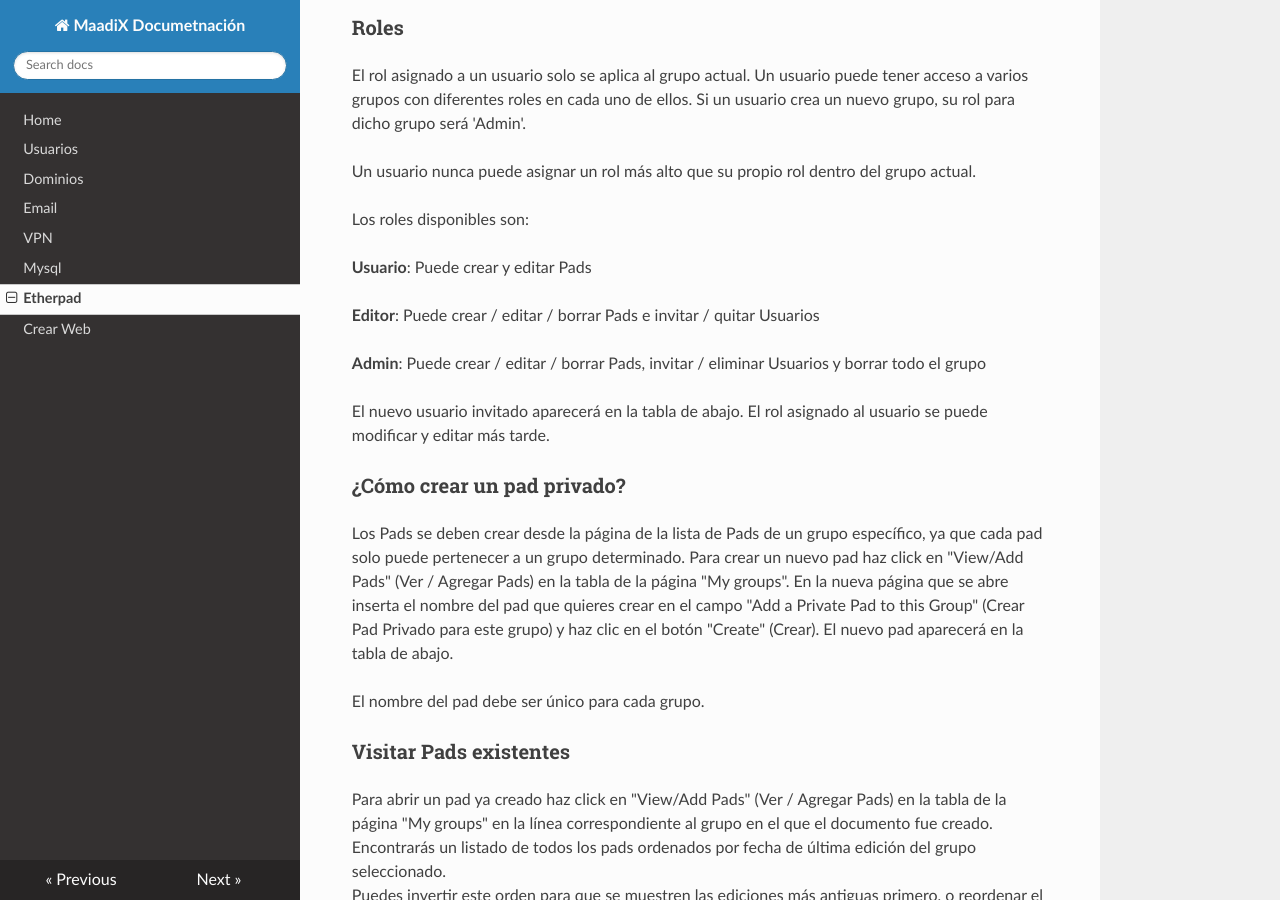
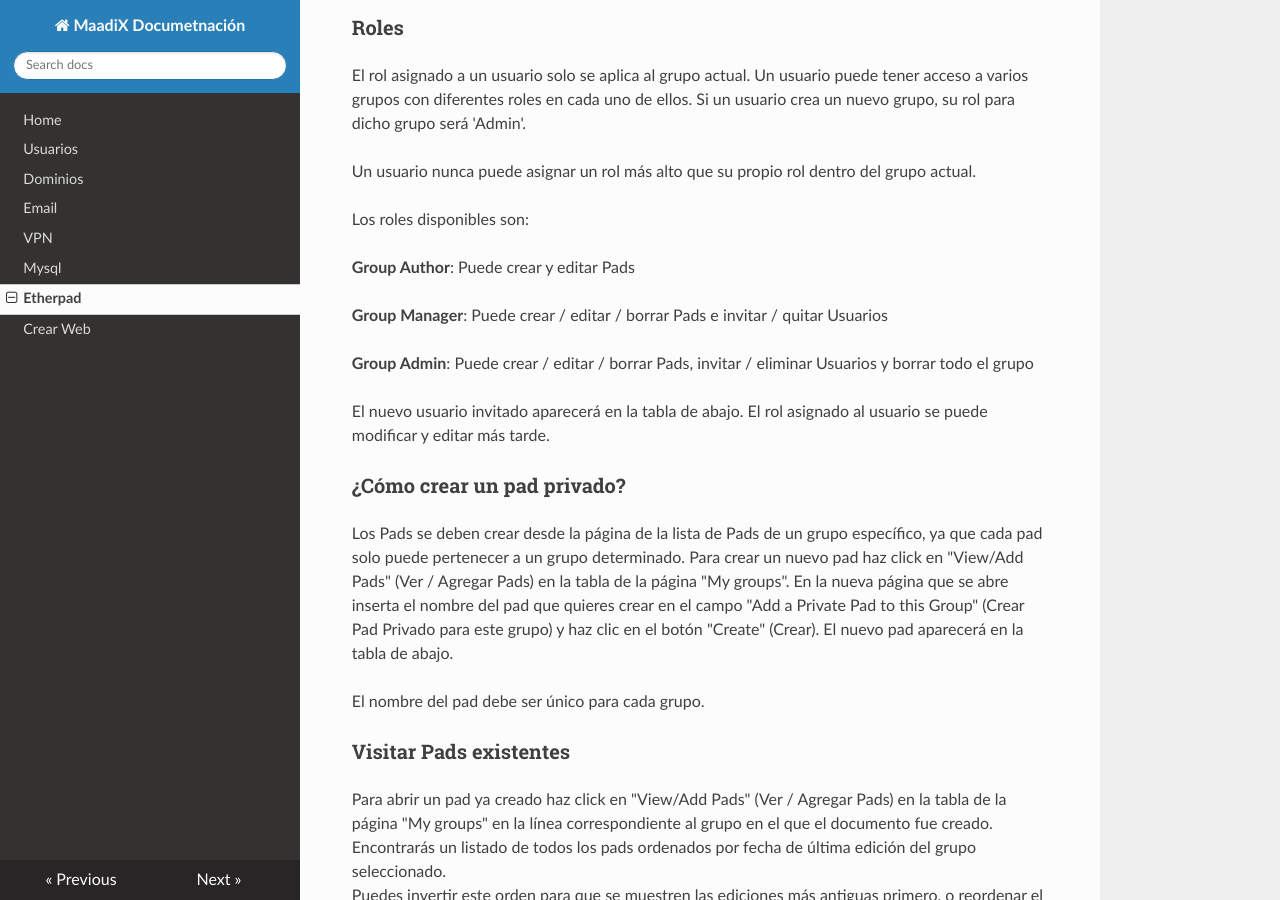
Before and after one commit to MaadixNet/docs, an MkDocs documentation site: the page built from docs/etherpad.md, in a window 1280 px wide and 900 px high, scrolled down 3331 px. Built offline with MkDocs 1.6.1, drawn with Linux system fonts in a browser that asks for light colours; nearby versions of some CDN libraries; old or Windows-style settings are respelled for this version of MkDocs.

Commit message:
Update etherpad.md

```diff
--- a/docs/etherpad.md
+++ b/docs/etherpad.md
@@ -100,11 +100,11 @@ Un usuario nunca puede asignar un rol más alto que su propio rol dentro del gru
 
 Los roles disponibles son:
 
-   **Usuario**: Puede crear y editar Pads
+   **Group Author**: Puede crear y editar Pads
 
-   **Editor**: Puede crear / editar / borrar Pads e invitar / quitar Usuarios
+   **Group Manager**: Puede crear / editar / borrar Pads e invitar / quitar Usuarios
 
-   **Admin**: Puede crear / editar / borrar Pads, invitar / eliminar Usuarios y borrar todo el grupo
+   **Group Admin**: Puede crear / editar / borrar Pads, invitar / eliminar Usuarios y borrar todo el grupo
 
 El nuevo usuario invitado aparecerá en la tabla de abajo. El rol asignado al usuario se puede modificar y editar más tarde.
 
```
